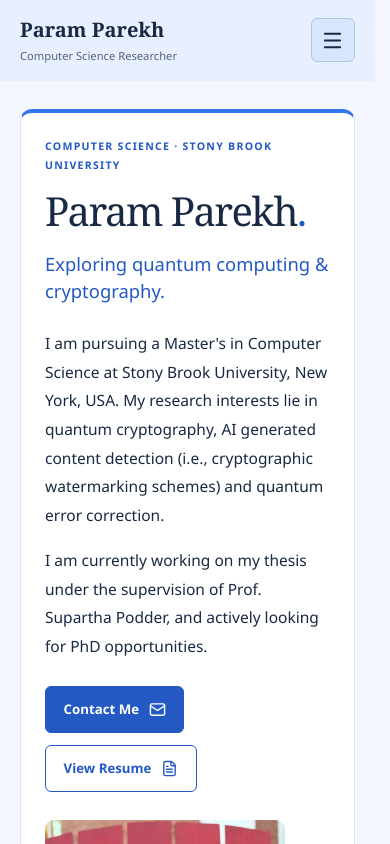
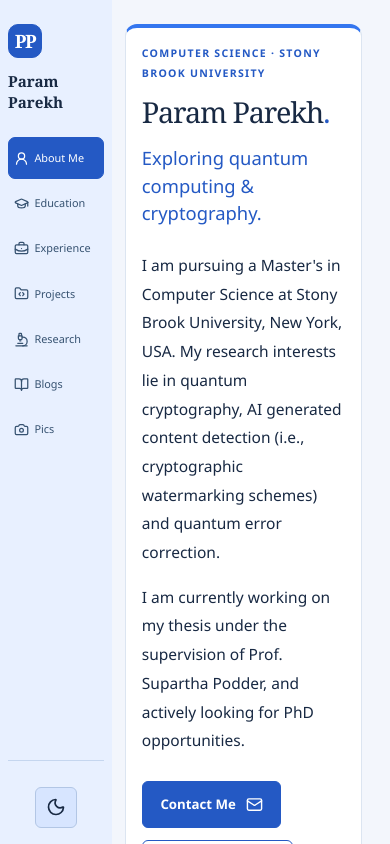
Before and after one commit to paramparekh/Portfolio-Website, a Next.js app: page / in a window 390 px wide. Shown: the top 844 px of the page. Built offline with nearby package versions, Linux system fonts and the light colour scheme.

Commit message:
Keep navigation persistently vertical on the left at every screen size

```diff
--- a/src/app/globals.css
+++ b/src/app/globals.css
@@ -133,8 +133,8 @@ a:focus-visible, button:focus-visible, summary:focus-visible { outline: 3px soli
   .desktop-break { display: none; }
 }
 @media (max-width: 800px) {
-  .site-layout { grid-template-columns: minmax(0, 1fr); }
-  .container { grid-column: 1; grid-row: 2; padding: 1.75rem 1.25rem 3rem; }
+  :root { --sidebar-width: 112px; }
+  .container { padding: 1.5rem 0.8rem 3rem; }
   .about-hero { gap: 1.75rem; grid-template-columns: minmax(0, 1fr) 180px; padding: 1.5rem; }
   .profile-portrait img { height: 225px; }
   .desktop-break { display: none; }
@@ -163,7 +163,7 @@ a:focus-visible, button:focus-visible, summary:focus-visible { outline: 3px soli
 .empty-state p { max-width: 410px; color: var(--secondary); }
 .skip-link { position: fixed; top: 0.75rem; left: 0.75rem; transform: translateY(-200%); padding: 0.6rem 1rem; color: #fff; background: #2459c4; border-radius: 4px; z-index: 200; }
 .skip-link:focus { transform: translateY(0); }
-@media (min-width: 801px) and (max-width: 1050px) {
+@media (max-width: 1050px) {
   .about-hero { grid-template-columns: 1fr; }
   .profile-portrait { width: 200px; }
   .profile-portrait img { height: 240px; }
@@ -175,7 +175,8 @@ a:focus-visible, button:focus-visible, summary:focus-visible { outline: 3px soli
 .skill-logo img { display: block; object-fit: contain; }
 .employer-logo { display: flex; align-items: center; justify-content: center; width: 80px; height: 80px; flex-shrink: 0; background: #ffffff; border: 1px solid var(--card-border); border-radius: 8px; padding: 4px; }
 .employer-logo img { display: block; object-fit: contain; max-width: 100%; }
-@media (max-height: 620px) {
-  .site-layout { grid-template-columns: minmax(0, 1fr); }
-  .container { grid-column: 1; grid-row: 2; }
+@media (max-width: 600px) {
+  .about-hero { padding: 1rem; }
+  .profile-portrait { max-width: 100%; }
+  .biography h1 { font-size: clamp(1.8rem, 6vw, 2.5rem); }
 }
--- a/src/components/Navbar.js
+++ b/src/components/Navbar.js
@@ -1,9 +1,8 @@
 "use client";
 
-import { useState } from "react";
 import Link from "next/link";
 import { usePathname } from "next/navigation";
-import { Menu, X, UserRound, GraduationCap, BriefcaseBusiness, FolderCode, Microscope, BookOpen, Camera } from "lucide-react";
+import { UserRound, GraduationCap, BriefcaseBusiness, FolderCode, Microscope, BookOpen, Camera } from "lucide-react";
 import ThemeToggle from "./ThemeToggle";
 import styles from "./Navbar.module.css";
 
@@ -19,23 +18,19 @@ const navItems = [
 
 export default function Navbar() {
   const pathname = usePathname();
-  const [isOpen, setIsOpen] = useState(false);
   return (
     <aside className={styles.sidebar}>
       <div className={styles.sidebarHeader}>
-        <Link href="/" className={styles.identity} onClick={() => setIsOpen(false)}>
+        <Link href="/" className={styles.identity}>
           <span className={styles.monogram}>PP<span>.</span></span>
           <span className={styles.name}>Param Parekh</span>
           <span className={styles.subtitle}>Computer Science Researcher</span>
         </Link>
-        <button className={styles.menuToggle} onClick={() => setIsOpen(!isOpen)} aria-expanded={isOpen} aria-controls="site-navigation" aria-label={isOpen ? "Close navigation" : "Open navigation"}>
-          {isOpen ? <X size={23} /> : <Menu size={23} />}
-        </button>
       </div>
-      <div id="site-navigation" className={`${styles.navigation} ${isOpen ? styles.open : ""}`}>
+      <div id="site-navigation" className={styles.navigation}>
         <nav className={styles.navItems} aria-label="Main navigation">
           {navItems.map((item) => (
-            <Link key={item.path} href={item.path} onClick={() => setIsOpen(false)} aria-current={pathname === item.path ? "page" : undefined} className={`${styles.navItem} ${pathname === item.path ? styles.active : ""}`}><item.icon size={18} aria-hidden="true" /><span>{item.name}</span></Link>
+            <Link key={item.path} href={item.path} aria-current={pathname === item.path ? "page" : undefined} className={`${styles.navItem} ${pathname === item.path ? styles.active : ""}`}><item.icon size={18} aria-hidden="true" /><span>{item.name}</span></Link>
           ))}
         </nav>
         <div className={styles.sidebarFooter}>
--- a/src/components/Navbar.module.css
+++ b/src/components/Navbar.module.css
@@ -13,24 +13,24 @@
 .active { border-color: var(--nav-active-border); background: var(--nav-active-bg); color: var(--nav-active-text); }
 .sidebarFooter { flex-shrink: 0; margin-top: auto; padding-top: 1rem; border-top: 1px solid var(--nav-border); color: var(--nav-muted); font-size: 0.72rem; }
 .themeControl { display: flex; align-items: center; justify-content: space-between; margin-top: 0.6rem; }
-.menuToggle { display: none; }
-@media (min-width: 801px) and (min-height: 621px) and (max-height: 760px) {
-  .sidebar { padding-top: 1rem; }
+@media (max-height: 760px) {
+  .sidebar { padding-top: 0.75rem; padding-bottom: 0.75rem; }
   .monogram { display: none; }
-  .navItems { gap: 0.1rem; margin: 1rem 0; }
-  .sidebarFooter { padding-top: 0.6rem; }
+  .navItems { gap: 0.1rem; margin: 0.75rem 0; }
+  .sidebarFooter { padding-top: 0.5rem; }
 }
-@media (max-width: 800px), (max-height: 620px) {
-  .sidebar { position: static; width: 100%; height: auto; padding: 1rem 1.25rem; }
-  .sidebarHeader { display: flex; align-items: center; justify-content: space-between; gap: 1rem; }
-  .monogram { display: none; }
-  .name { font-size: 1.25rem; }
-  .subtitle { font-size: 0.7rem; margin-top: 0.1rem; }
-  .menuToggle { display: flex; align-items: center; justify-content: center; background: var(--nav-hover-bg); border: 1px solid var(--nav-control-border); border-radius: 6px; color: var(--nav-text); padding: 0.6rem; cursor: pointer; }
-  .navigation { display: none; }
-  .open { display: flex; }
-  .navItems { margin: 1rem 0; }
-  .sidebarFooter p { display: none; }
-  .sidebarFooter { padding-top: 0; }
-  .themeControl { margin-top: 0.5rem; }
+@media (max-height: 620px) {
+  .subtitle, .sidebarFooter p { display: none; }
+  .navItems { margin: 0.5rem 0; gap: 0; }
+  .navItem { min-height: 32px; padding-top: 0.25rem; padding-bottom: 0.25rem; }
+  .themeControl { margin-top: 0; }
 }
+@media (max-width: 800px) {
+  .sidebar { padding-left: 0.5rem; padding-right: 0.5rem; }
+  .name { font-size: 0.95rem; }
+  .monogram { width: 34px; height: 34px; font-size: 1.15rem; }
+  .subtitle, .sidebarFooter p, .themeControl > span { display: none; }
+  .navItem { gap: 0.35rem; padding-left: 0.3rem; padding-right: 0.3rem; font-size: 0.68rem; }
+  .navItem svg { width: 15px; height: 15px; }
+  .themeControl { justify-content: center; }
+}
```
